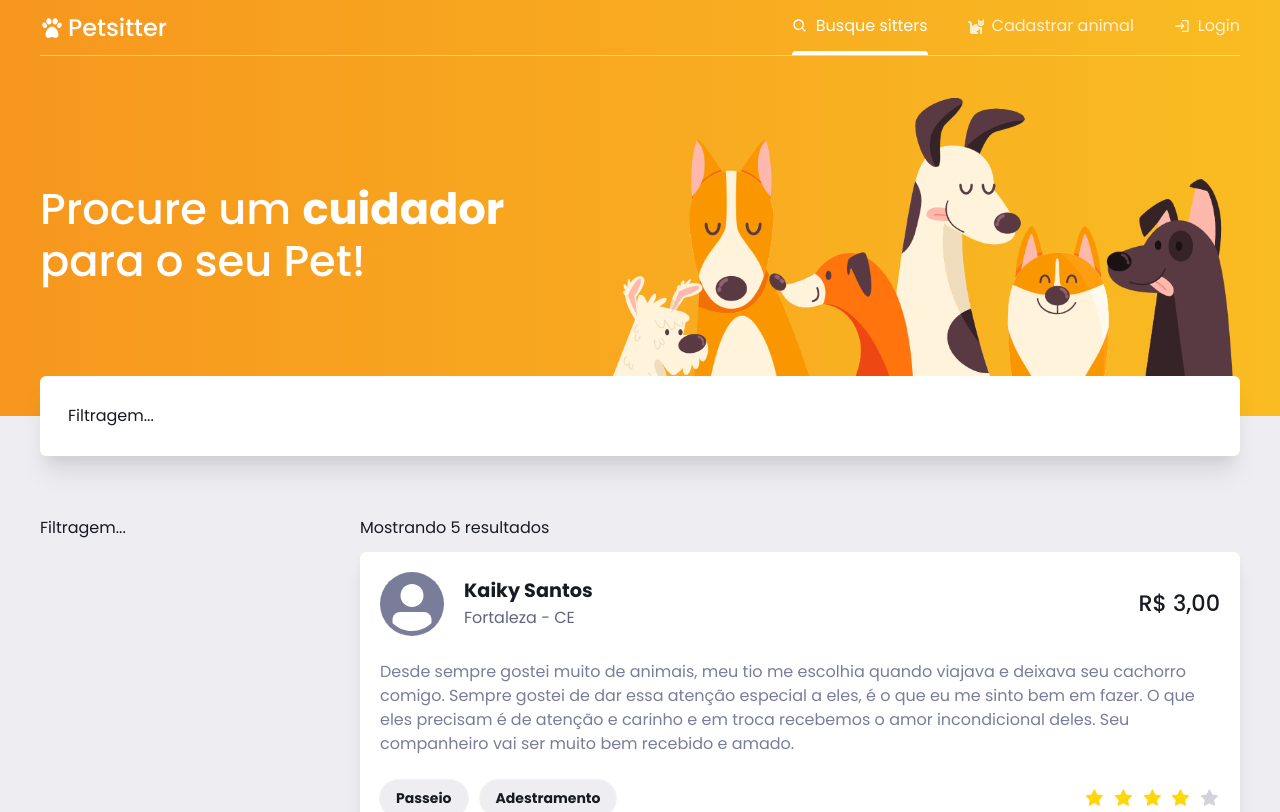
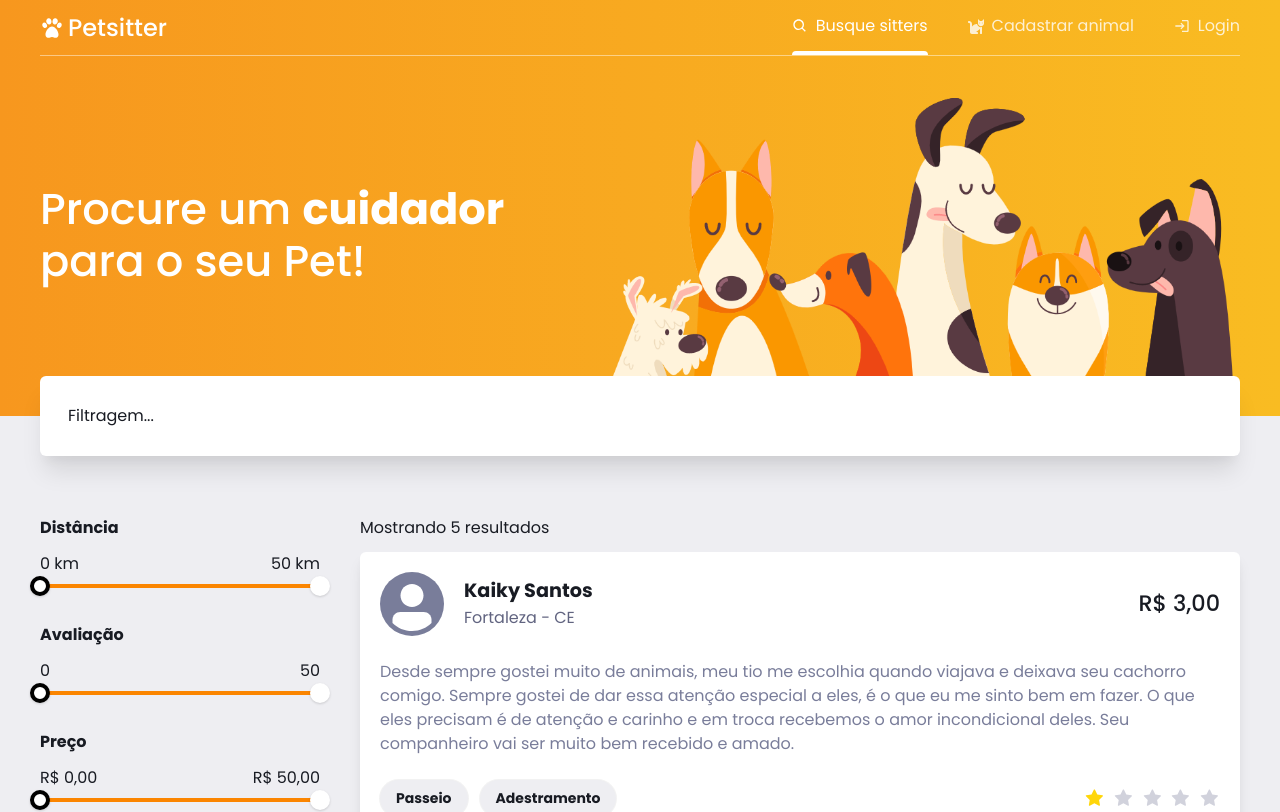
Before and after one commit to lucasferreiraz/petsitter, a React (Create React App) app in the folder frontend/: page / in a window 1280 px wide. Shown: the top 812 px of the page. Built offline with nearby package versions, Linux system fonts and the light colour scheme.

Commit message:
feat: filter

```diff
--- a/frontend/src/mock/sitters.ts
+++ b/frontend/src/mock/sitters.ts
@@ -16,7 +16,7 @@ export const sittersData: SittersDataProps[] = [
     price: 'R$ 3,00',
     description: 'Desde sempre gostei muito de animais, meu tio me escolhia quando viajava e deixava seu cachorro comigo. Sempre gostei de dar essa atenção especial a eles, é o que eu me sinto bem em fazer. O que eles precisam é de atenção e carinho e em troca recebemos o amor incondicional deles. Seu companheiro vai ser muito bem recebido e amado.',
     tags: ['Passeio', 'Adestramento'],
-    rating: 4.5,
+    rating: 1,
   },
   {
     id: 2,
@@ -25,7 +25,7 @@ export const sittersData: SittersDataProps[] = [
     price: 'R$ 3,00',
     description: 'Desde sempre gostei muito de animais, meu tio me escolhia quando viajava e deixava seu cachorro comigo. Sempre gostei de dar essa atenção especial a eles, é o que eu me sinto bem em fazer. O que eles precisam é de atenção e carinho e em troca recebemos o amor incondicional deles. Seu companheiro vai ser muito bem recebido e amado.',
     tags: ['Passeio', 'Adestramento'],
-    rating: 4.5,
+    rating: 2,
   },
   {
     id: 3,
@@ -34,7 +34,7 @@ export const sittersData: SittersDataProps[] = [
     price: 'R$ 3,00',
     description: 'Desde sempre gostei muito de animais, meu tio me escolhia quando viajava e deixava seu cachorro comigo. Sempre gostei de dar essa atenção especial a eles, é o que eu me sinto bem em fazer. O que eles precisam é de atenção e carinho e em troca recebemos o amor incondicional deles. Seu companheiro vai ser muito bem recebido e amado.',
     tags: ['Passeio', 'Adestramento'],
-    rating: 1,
+    rating: 4,
   },
   {
     id: 4,
@@ -43,6 +43,6 @@ export const sittersData: SittersDataProps[] = [
     price: 'R$ 3,00',
     description: 'Desde sempre gostei muito de animais, meu tio me escolhia quando viajava e deixava seu cachorro comigo. Sempre gostei de dar essa atenção especial a eles, é o que eu me sinto bem em fazer. O que eles precisam é de atenção e carinho e em troca recebemos o amor incondicional deles. Seu companheiro vai ser muito bem recebido e amado.',
     tags: ['Passeio', 'Adestramento'],
-    rating: 4.5,
+    rating: 5,
   }
 ];
--- /dev/null
+++ b/frontend/src/pages/Home/Filter.tsx
@@ -0,0 +1,90 @@
+import { Flex, RangeSlider, RangeSliderFilledTrack, RangeSliderThumb, RangeSliderTrack, Text } from "@chakra-ui/react";
+import { useState } from "react";
+
+interface RangeFilterProps {
+  name: string;
+  min: number;
+  max: number;
+  step: number;
+  selected: number[];
+  type?: string;
+  onChange: (newValue: number[]) => void;
+}
+
+function RangeFilter({ name, min, max, step, selected, type, onChange }: RangeFilterProps) {
+  let valueMinFormated = undefined;
+  let valueMaxFormated = undefined;
+  if (type === 'price') {
+    valueMinFormated = selected[0].toLocaleString('pt-bt', {style: 'currency', currency: 'BRL'});
+    valueMaxFormated = selected[1].toLocaleString('pt-bt', {style: 'currency', currency: 'BRL'});
+  }
+  if (type === 'distance') {
+    valueMinFormated = `${selected[0]} km`;
+    valueMaxFormated = `${selected[1]} km`;
+  }
+
+  return (
+    <>
+      <Text fontWeight="bold">{name}</Text>
+      <Flex
+        justify="space-between"
+        mt="3"
+        mb="0"
+      >
+        <Text>{valueMinFormated === undefined ? selected[0] : valueMinFormated}</Text>
+        <Text>{valueMaxFormated === undefined ? selected[1] : valueMaxFormated}</Text>
+      </Flex>
+      <RangeSlider
+        min={min}
+        max={max}
+        step={step}
+        defaultValue={[min, max]}
+        onChange={onChange}
+        mb="5"
+      >
+        <RangeSliderTrack>
+          <RangeSliderFilledTrack bg="orange.main" />
+        </RangeSliderTrack>
+        <RangeSliderThumb boxSize={5} border="4px solid black" index={0} />
+        <RangeSliderThumb boxSize={5} index={1} />
+      </RangeSlider>
+    </>
+  );
+}
+
+export function Filter() {
+  const [distanceSelected, setDistanceSelected] = useState([0, 50]);
+  const [ratingSelected, setRatingSelected] = useState([0, 50]);
+  const [priceSelected, setPriceSelected] = useState([0, 50]);
+
+  return (
+    <>
+      <RangeFilter
+        name="Distância"
+        min={0}
+        max={50}
+        step={5}
+        selected={distanceSelected}
+        type='distance'
+        onChange={(newValue) => setDistanceSelected(newValue)}
+      />
+      <RangeFilter
+        name="Avaliação"
+        min={1}
+        max={5}
+        step={1}
+        selected={ratingSelected}
+        onChange={(newValue) => setRatingSelected(newValue)}
+      />
+      <RangeFilter
+        name="Preço"
+        min={0}
+        max={1000}
+        step={10}
+        type='price'
+        selected={priceSelected}
+        onChange={(newValue) => setPriceSelected(newValue)}
+      />
+    </>
+  );
+}
--- a/frontend/src/pages/Home/index.tsx
+++ b/frontend/src/pages/Home/index.tsx
@@ -1,10 +1,11 @@
 import { useEffect, useState } from "react";
-import { Box, Flex, Text, VStack } from "@chakra-ui/react";
+import { Box, Flex, Text, VStack, RangeSlider, RangeSliderTrack, RangeSliderFilledTrack, RangeSliderThumb } from "@chakra-ui/react";
 
 import { Header } from "../../components/Header";
 import { SitterCard } from "../../components/SitterCard";
 
 import { sittersData, SittersDataProps } from '../../mock/sitters';
+import { Filter } from "./Filter";
 
 export function Home() {
   const [sitters, setSitters] = useState<SittersDataProps[]>([]);
@@ -38,8 +39,9 @@ export function Home() {
         >
           <Box
             width="20rem"
+            pr="10"
           >
-            Filtragem...
+            <Filter />
           </Box>
 
           <Box
```
